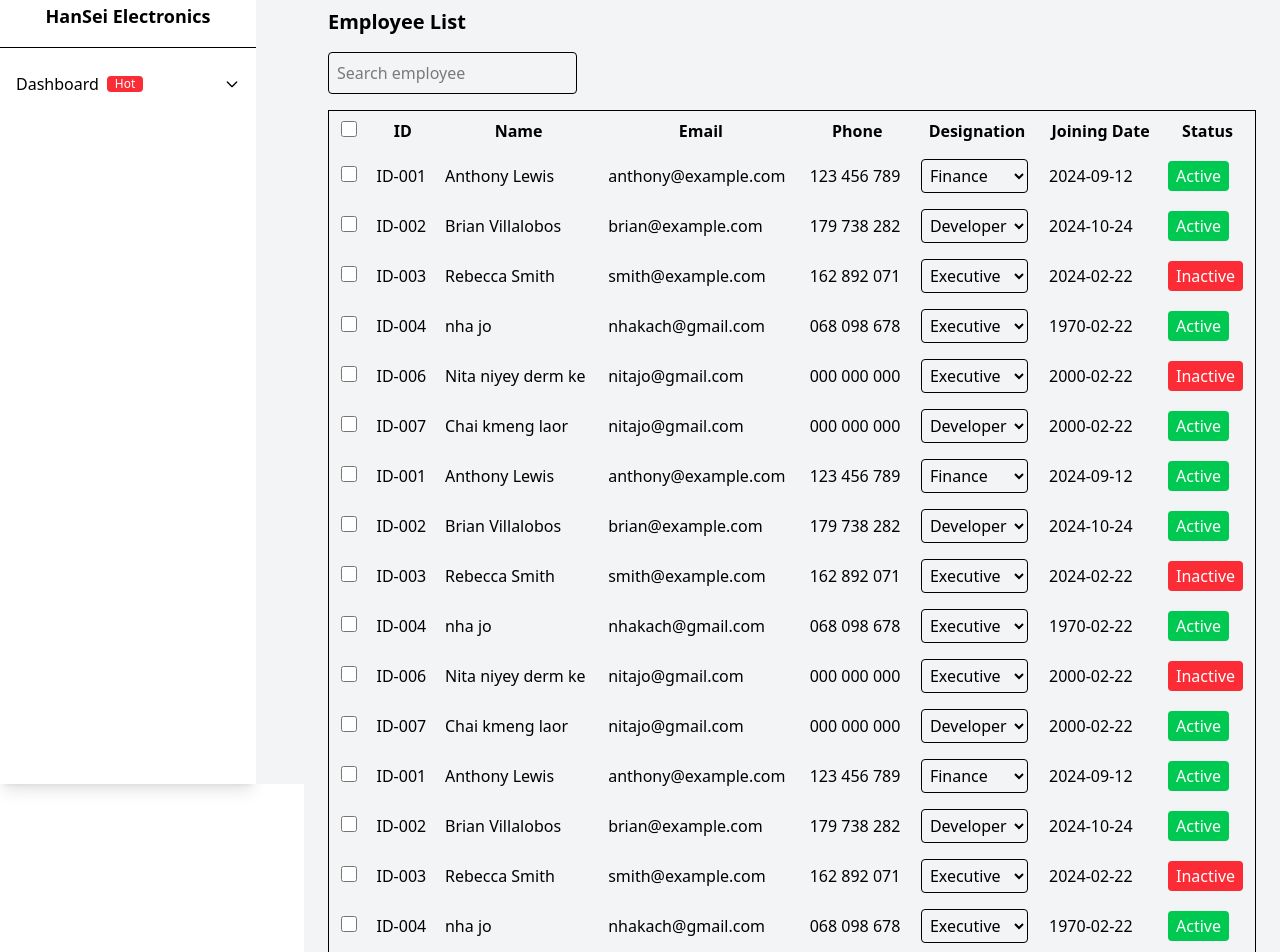
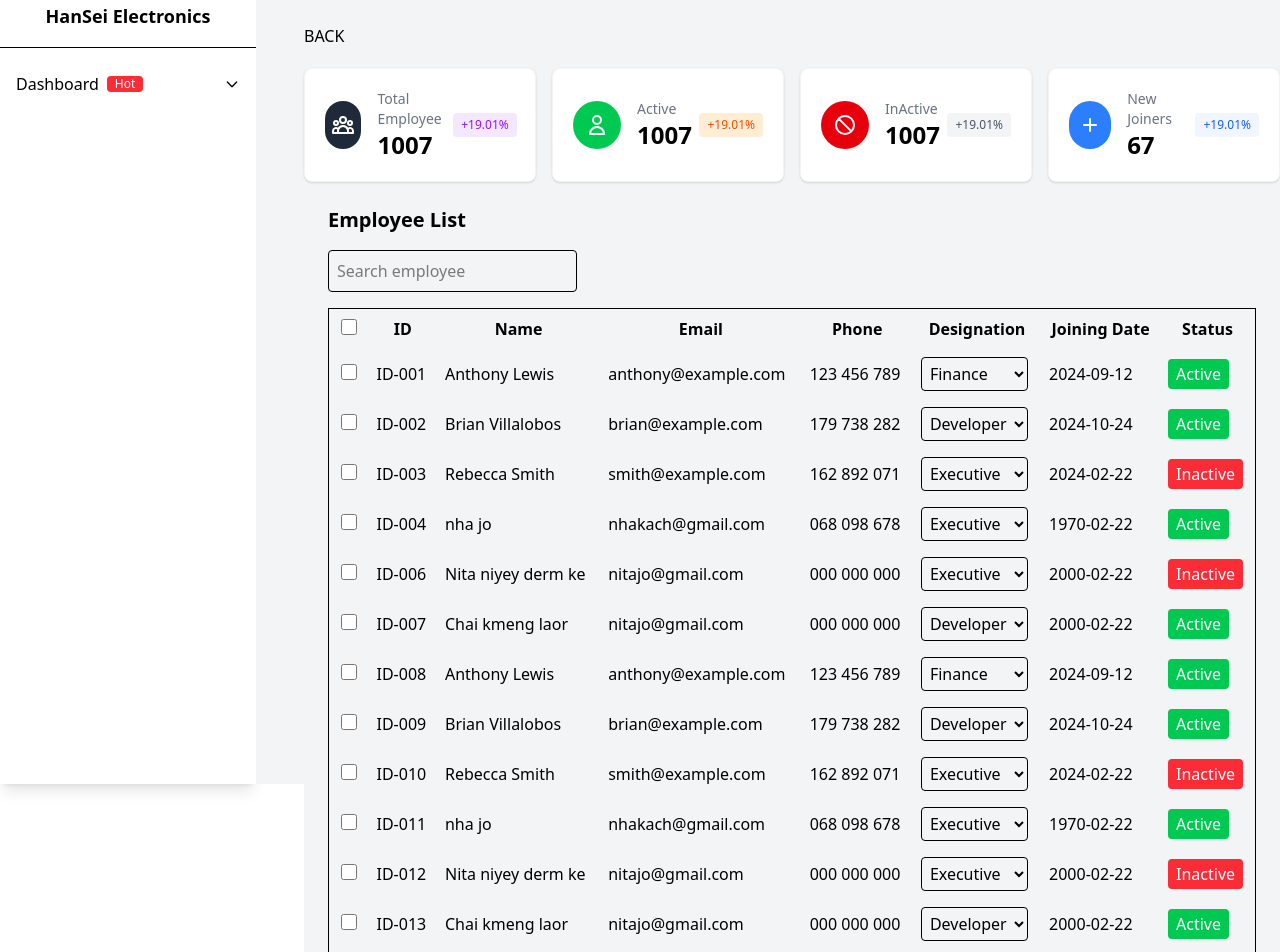
Before and after one commit to haitheara1111-ship-it/HanSei-Frontend, a Nuxt app: page /employe in a window 1280 px wide. Shown: the part 80-1032 px from the top of the page. Built offline with nearby package versions, Linux system fonts and the light colour scheme.

Commit message:
done the task

```diff
--- a/app/pages/employe.vue
+++ b/app/pages/employe.vue
@@ -1,5 +1,81 @@
 <template>
+
+
+  <div class="w-full gap-10 bg-gray-100">
+<h1 class="mt-10">BACK</h1>
+
+<div class=" bg-gray-100 mt-5 ">
+
+    <div class="grid grid-cols-1 md:grid-cols-2 lg:grid-cols-4 gap-4">
+
+      <div class="bg-white p-5 rounded-lg border border-gray-100 flex items-center justify-between shadow-sm">
+        <div class="flex items-center gap-4">
+          <div class="w-12 h-12 rounded-full bg-gray-800 flex items-center justify-center text-white">
+            <svg class="w-6 h-6" fill="none" stroke="currentColor" viewBox="0 0 24 24"><path stroke-linecap="round" stroke-linejoin="round" stroke-width="2" d="M17 20h5v-2a3 3 0 00-5.356-1.857M17 20H7m10 0v-2c0-.656-.126-1.283-.356-1.857M7 20H2v-2a3 3 0 015.356-1.857M7 20v-2c0-.656.126-1.283.356-1.857m0 0a5.002 5.002 0 019.288 0M15 7a3 3 0 11-6 0 3 3 0 016 0zm6 3a2 2 0 11-4 0 2 2 0 014 0zM7 10a2 2 0 11-4 0 2 2 0 014 0z" /></svg>
+          </div>
+          <div>
+            <p class="text-sm text-gray-500">Total Employee</p>
+            <h3 class="text-2xl font-bold">1007</h3>
+          </div>
+        </div>
+        <span class="bg-purple-100 text-purple-600 px-2 py-1 rounded text-xs font-medium">+19.01%</span>
+      </div>
+
+      <div class="bg-white p-5 rounded-lg border border-gray-100 flex items-center justify-between shadow-sm">
+        <div class="flex items-center gap-4">
+          <div class="w-12 h-12 rounded-full bg-green-500 flex items-center justify-center text-white">
+            <svg class="w-6 h-6" fill="none" stroke="currentColor" viewBox="0 0 24 24"><path stroke-linecap="round" stroke-linejoin="round" stroke-width="2" d="M16 7a4 4 0 11-8 0 4 4 0 018 0zM12 14a7 7 0 00-7 7h14a7 7 0 00-7-7z" /></svg>
+          </div>
+          <div>
+            <p class="text-sm text-gray-500">Active</p>
+            <h3 class="text-2xl font-bold">1007</h3>
+          </div>
+        </div>
+        <span class="bg-orange-100 text-orange-600 px-2 py-1 rounded text-xs font-medium">+19.01%</span>
+      </div>
+
+      <div class="bg-white p-5 rounded-lg border border-gray-100 flex items-center justify-between shadow-sm">
+        <div class="flex items-center gap-4">
+          <div class="w-12 h-12 rounded-full bg-red-600 flex items-center justify-center text-white">
+            <svg class="w-6 h-6" fill="none" stroke="currentColor" viewBox="0 0 24 24"><path stroke-linecap="round" stroke-linejoin="round" stroke-width="2" d="M18.364 18.364A9 9 0 005.636 5.636m12.728 12.728A9 9 0 015.636 5.636m12.728 12.728L5.636 5.636" /></svg>
+          </div>
+          <div>
+            <p class="text-sm text-gray-500">InActive</p>
+            <h3 class="text-2xl font-bold">1007</h3>
+          </div>
+        </div>
+        <span class="bg-gray-100 text-gray-600 px-2 py-1 rounded text-xs font-medium">+19.01%</span>
+      </div>
+
+      <div class="bg-white p-5 rounded-lg border border-gray-100 flex items-center justify-between shadow-sm">
+        <div class="flex items-center gap-4">
+          <div class="w-12 h-12 rounded-full bg-blue-500 flex items-center justify-center text-white">
+            <svg class="w-6 h-6" fill="none" stroke="currentColor" viewBox="0 0 24 24"><path stroke-linecap="round" stroke-linejoin="round" stroke-width="2" d="M12 6v6m0 0v6m0-6h6m-6 0H6" /></svg>
+          </div>
+          <div>
+            <p class="text-sm text-gray-500">New Joiners</p>
+            <h3 class="text-2xl font-bold">67</h3>
+          </div>
+        </div>
+        <span class="bg-blue-50 text-blue-600 px-2 py-1 rounded text-xs font-medium">+19.01%</span>
+      </div>
+
+    </div>
+  </div>
+
+
+
+
+
   <div class="bg-gray-100 w-full p-6">
+
+
+
+
+
+
+
+
     <h2 class="text-xl font-bold mb-4">Employee List</h2>
 
     <!-- Filters -->
@@ -76,6 +152,7 @@
       </tbody>
     </table>
   </div>
+  </div>
 </template>
 
 <script setup>
@@ -143,7 +220,7 @@ const employees = ref([
     status: "Active",
   },
   {
-    id: "ID-001",
+    id: "ID-008",
     name: "Anthony Lewis",
     email: "anthony@example.com",
     phone: "123 456 789",
@@ -152,7 +229,7 @@ const employees = ref([
     status: "Active",
   },
   {
-    id: "ID-002",
+    id: "ID-009",
     name: "Brian Villalobos",
     email: "brian@example.com",
     phone: "179 738 282",
@@ -161,7 +238,7 @@ const employees = ref([
     status: "Active",
   },
   {
-    id: "ID-003",
+    id: "ID-010",
     name: "Rebecca Smith",
     email: "smith@example.com",
     phone: "162 892 071",
@@ -170,7 +247,7 @@ const employees = ref([
     status: "Inactive",
   },
   {
-    id: "ID-004",
+    id: "ID-011",
     name: "nha jo",
     email: "nhakach@gmail.com",
     phone: "068 098 678",
@@ -179,7 +256,7 @@ const employees = ref([
     status: "Active",
   },
   {
-    id: "ID-006",
+    id: "ID-012",
     name: "Nita niyey derm ke",
     email: "nitajo@gmail.com",
     phone: "000 000 000",
@@ -188,7 +265,7 @@ const employees = ref([
     status: "Inactive",
   },
   {
-    id: "ID-007",
+    id: "ID-013",
     name: "Chai kmeng laor",
     email: "nitajo@gmail.com",
     phone: "000 000 000",
@@ -197,57 +274,12 @@ const employees = ref([
     status: "Active",
   },
   {
-    id: "ID-001",
+    id: "ID-014",
     name: "Anthony Lewis",
     email: "anthony@example.com",
     phone: "123 456 789",
     designation: "Finance",
     joiningDate: "2024-09-12",
-    status: "Active",
-  },
-  {
-    id: "ID-002",
-    name: "Brian Villalobos",
-    email: "brian@example.com",
-    phone: "179 738 282",
-    designation: "Developer",
-    joiningDate: "2024-10-24",
-    status: "Active",
-  },
-  {
-    id: "ID-003",
-    name: "Rebecca Smith",
-    email: "smith@example.com",
-    phone: "162 892 071",
-    designation: "Executive",
-    joiningDate: "2024-02-22",
-    status: "Inactive",
-  },
-  {
-    id: "ID-004",
-    name: "nha jo",
-    email: "nhakach@gmail.com",
-    phone: "068 098 678",
-    designation: "Executive",
-    joiningDate: "1970-02-22",
-    status: "Active",
-  },
-  {
-    id: "ID-006",
-    name: "Nita niyey derm ke",
-    email: "nitajo@gmail.com",
-    phone: "000 000 000",
-    designation: "Executive",
-    joiningDate: "2000-02-22",
-    status: "Inactive",
-  },
-  {
-    id: "ID-007",
-    name: "Chai kmeng laor",
-    email: "nitajo@gmail.com",
-    phone: "000 000 000",
-    designation: "Developer",
-    joiningDate: "2000-02-22",
     status: "Active",
   },
 ]);
```
